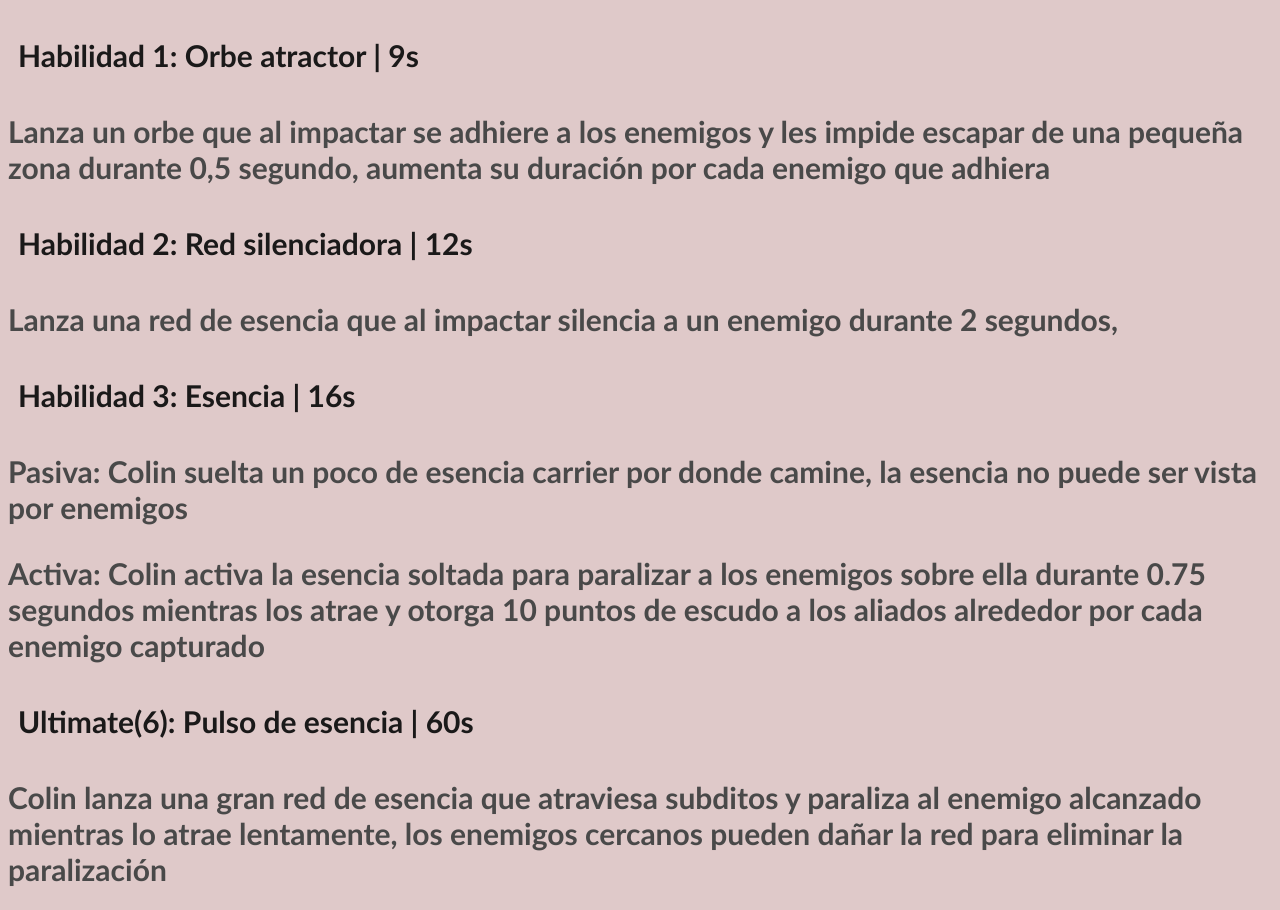
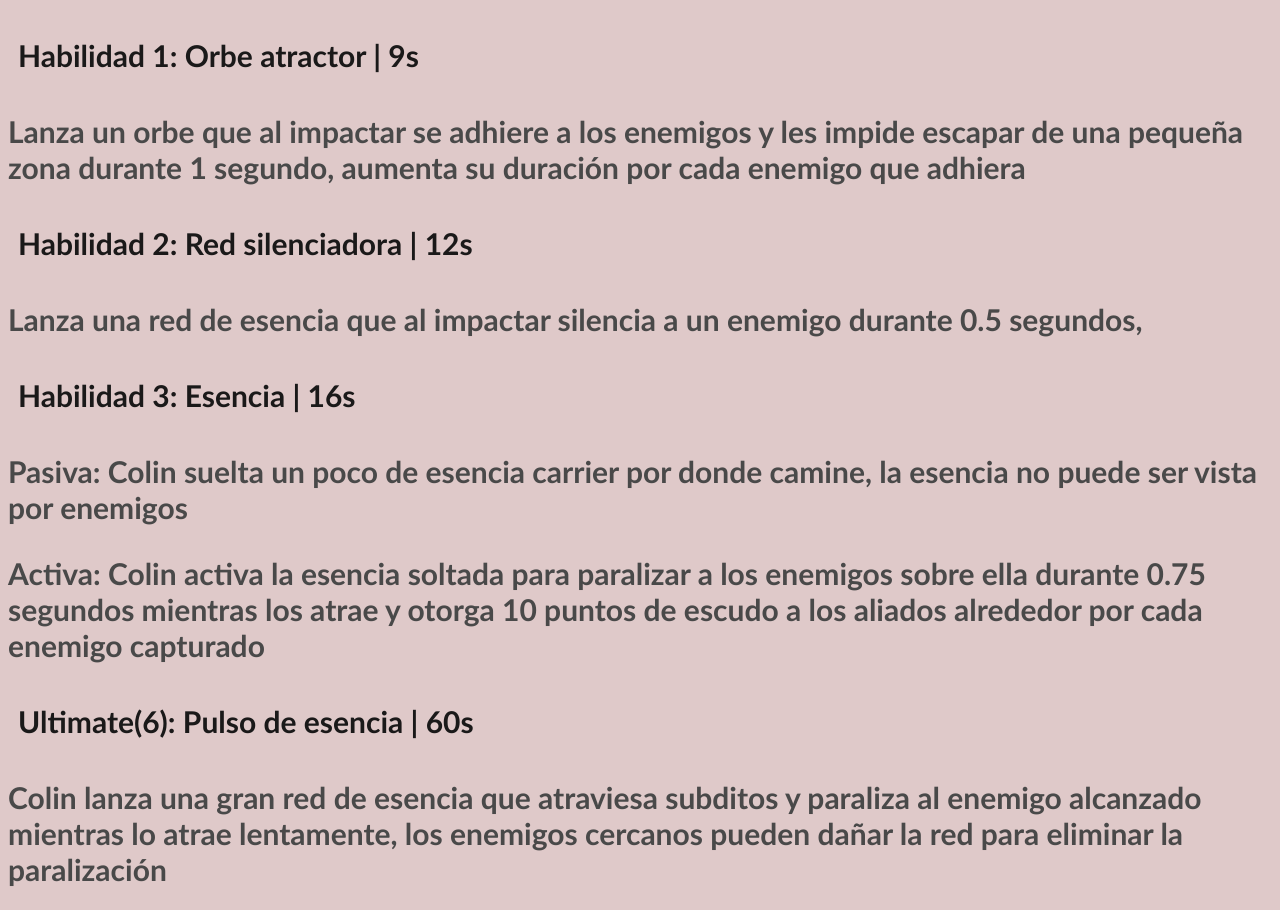
Before and after one commit to ZOROARK90/Carriers-Foundation-Colin, a plain HTML site: page index.html in a window 1280 px wide. Shown: the part 1207-2117 px from the top of the page. Drawn offline with Linux system fonts and the light colour scheme.

Commit message:
Update index.html

```diff
--- a/index.html
+++ b/index.html
@@ -43,11 +43,11 @@
                 que recibe</h3>
             <h2>Habilidad 1: Orbe atractor | 9s</h2>
             <h3>Lanza un orbe que al impactar se adhiere a los enemigos y les impide
-                escapar de una pequeña zona durante 0,5 segundo, aumenta su duración
+                escapar de una pequeña zona durante 1 segundo, aumenta su duración
                 por cada enemigo que adhiera</h3>
             <h2>Habilidad 2: Red silenciadora | 12s</h2>
             <h3>Lanza una red de esencia que al impactar silencia a un enemigo durante
-                2 segundos, </h3>
+                0.5 segundos, </h3>
             <h2>Habilidad 3: Esencia | 16s</h2>
             <h3>Pasiva: Colin suelta un poco de esencia carrier por donde camine, la
                 esencia no puede ser vista por enemigos</h3>
```
